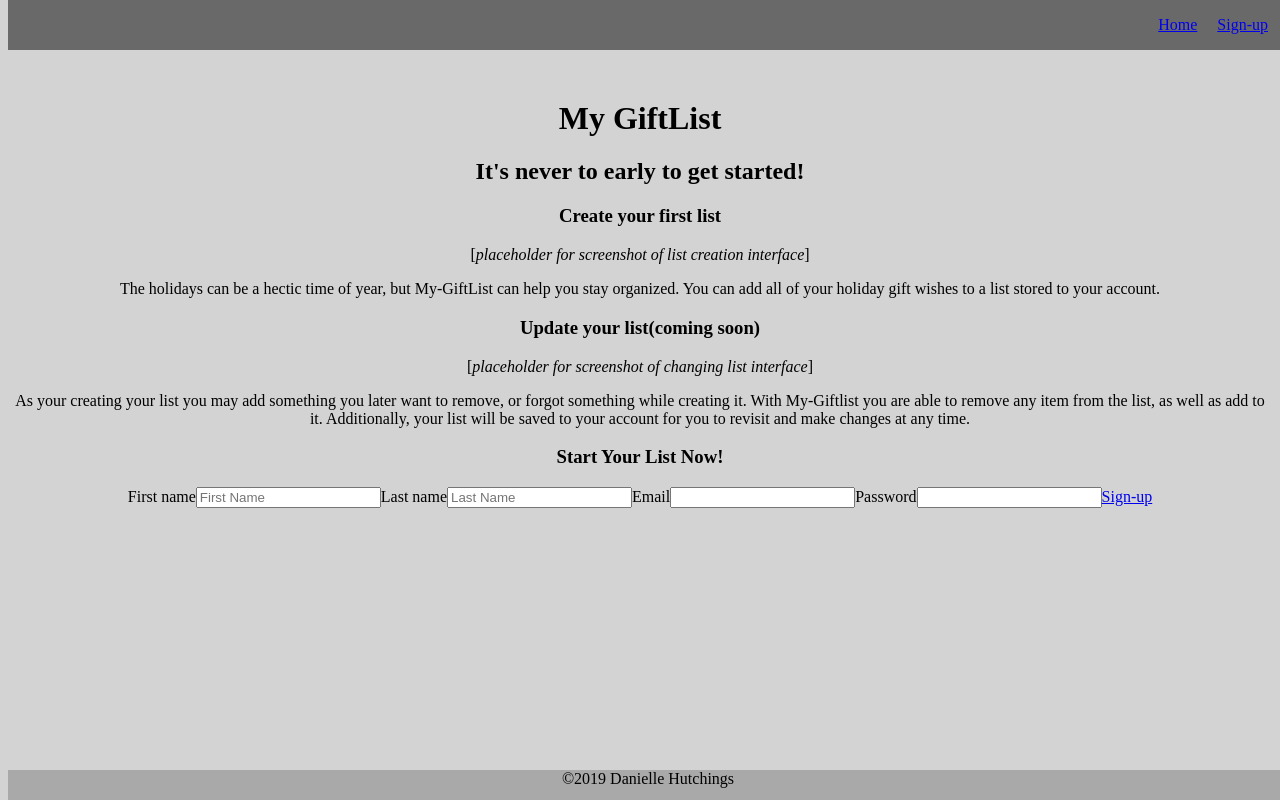
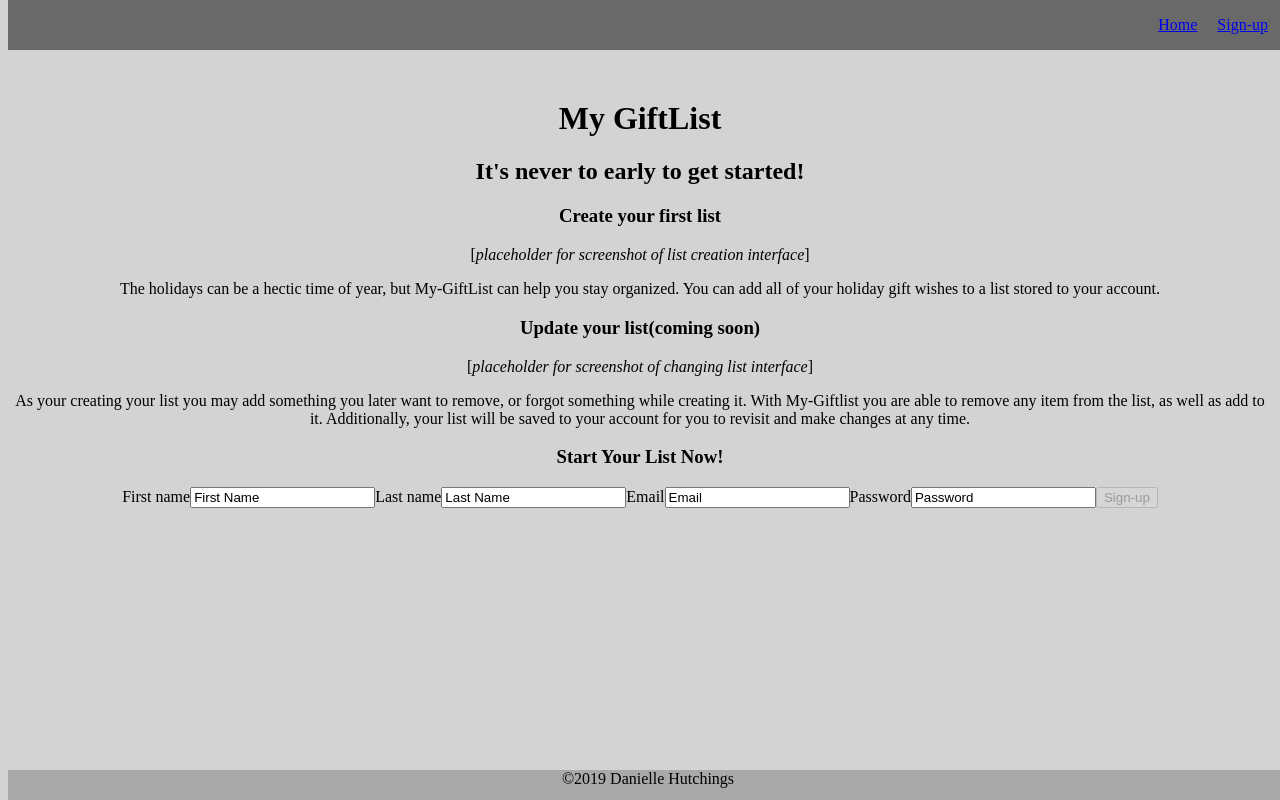
Before and after one commit to dhutchings3/my-giftlist, a React (Create React App) app: page / in a window 1280 px wide. Built offline with nearby package versions, Linux system fonts and the light colour scheme.

Commit message:
added validation errors to signup form

```diff
--- a/src/App.js
+++ b/src/App.js
@@ -3,7 +3,8 @@ import { Route, Link } from 'react-router-dom';
 import './app.css';
 import ListView from './ListView/ListView';
 import ListContext from './ListContext';
-import LandingPage from './LandingPage';
+import LandingPage from './LandingPage'
+import ListError from './ListError';
 
 class App extends Component {
   state = {
@@ -41,6 +42,7 @@ class App extends Component {
 
     return (
       <ListContext.Provider value={contextValue}>
+      <ListError>
       <div className='App'>
         <nav className="navigation">
           <ul className="nav">
@@ -60,6 +62,7 @@ class App extends Component {
 
         <footer className="footer">&copy;2019 Danielle Hutchings</footer>
       </div>
+      </ListError>
       </ListContext.Provider>
     );
   }
--- a/src/UserSignup/UserSignup.js
+++ b/src/UserSignup/UserSignup.js
@@ -1,31 +1,164 @@
-import React, {Component} from 'react';
-import { NavLink } from 'react-router-dom'
+import React from 'react';
+import { NavLink } from 'react-router-dom';
+import ValidationError from '../ValidationError';
 import './UserSignup.css';
 
-class UserSignup extends Component {
+export default class UserSignup extends React.Component {
+  constructor(props) {
+    super(props);
+      this.state = {
+        firstName: '',
+        touched: false,
+
+        lastName: '',
+        touched: false,
+
+        email: '',
+        touched: false,
+
+        password: '',
+        touched: false,
+      }
+  }
+
+  updateFirstName(firstName) {
+      this.setState({
+          firstName: firstName,
+          touched: true,
+      });
+  }
+
+  updateLastName(lastName) {
+      this.setState({
+          lastName: lastName,
+          touched: true,
+      });
+  }
+
+  updateEmail(email) {
+      this.setState({
+          email: email,
+          touched: true,
+      });
+  }
+
+  updatePassword(password) {
+    this.setState({
+        password: password,
+        touched: true,
+    });
+  }
 
 
+  validateFirstName() {
+    const firstName = this.state.firstName.toString().trim();
+    if (firstName.length === 0) {
+        return 'First name is required';
+    } else  if (firstName.length < 3) {
+        return 'Name must be at least 3 characters long';
+    }
+  }
+
+  validateLastName() {
+    const lastName = this.state.lastName.toString().trim();
+    if (lastName.length === 0) {
+        return 'Last name is required';
+    } else  if (lastName.length < 3) {
+        return 'Last name must be at least 3 characters long';
+    }
+  }
+
+  validateEmail() {
+    const email = this.state.email.toString().trim();
+    if (email.length === 0) {
+        return 'Email is required';
+    } else  if (email.length < 3) {
+        return 'Email must be at least 3 characters long';
+    }
+  }
+
+  validatePassword() {
+    const password = this.state.password.toString().trim();
+    if (password.length === 0) {
+        return 'Password is required';
+    } else  if (password.length < 3) {
+        return 'Password must be at least 3 characters long';
+    }
+  }
+
   render () {
+    const firstNameError = this.validateFirstName
+    const lastNameError = this.validateLastName
+    const emailError = this.validateEmail
+    const passwordError = this.validatePassword
     return (
       <div className='UserSignup'>
         <header>
             <h3>Start Your List Now!</h3>
         </header>
         <section>
-        <form className='signup-form' id='signup-form'>
-              <label htmlFor="first-name" required >First name</label>
-              <input placeholder='First Name' type="text" name='first-name' id='first-name' required />
+        <form className='signup-form' id='signup-form' >
+              <label htmlFor="first-name">First name</label>
+              <input
+                defaultValue='First Name'
+                type="text"
+                name='firstName'
+                id='firstName'
+                aria-label='First name of user goes here'
+                aria-required='true'
+                onChange={e => this.updateFirstName(e.target.value)}
+              />
+              {this.state.touched && <ValidationError message={firstNameError} />}
               <label htmlFor="last-name">Last name</label>
-              <input type="text" name='last-name' id='last-name' placeholder='Last Name' />
+              <input
+                defaultValue='Last Name'
+                type="text"
+                name='lastName'
+                id='lastName'
+                aria-label='Last name of user goes here'
+                aria-required='true'
+                onChange={e => this.updateLastName(e.target.value)}
+              />
+              {this.state.touched && <ValidationError message={lastNameError} />}
               <label htmlFor="username">Email</label>
-              <input type="text" name='username' id='username' />
+              <input
+                defaultValue='Email'
+                type="text"
+                name='email'
+                id='email'
+                aria-label='Email of user goes here'
+                aria-required='true'
+                onChange={e => this.updateEmail(e.target.value)}
+              />
+              {this.state.touched && <ValidationError message={emailError} />}
               <label htmlFor="password">Password</label>
-              <input type="password" name='password' id='password' />
+              <input
+                defaultValue='Password'
+                type="text"
+                name='password'
+                id='password'
+                aria-label='Password of user goes here'
+                aria-required='true'
+                onChange={e => this.updatePassword(e.target.value)}
+              />
+              {this.state.touched && <ValidationError message={passwordError} />}
               <NavLink
                 className='listView'
                 to={`/ListView/ListView`}
               >
+                <button
+                  type='submit'
+                  className='signup-button'
+                  disabled= {
+                    this.validateFirstName() ||
+                    this.validateLastName() ||
+                    this.validateEmail() ||
+                    this.validatePassword()
+                    }
+                >
                 Sign-up
+                </button>
+
               </NavLink>
         </form>
       </section>
@@ -34,5 +167,3 @@ class UserSignup extends Component {
   }
 
 }
-
-export default UserSignup;
```
